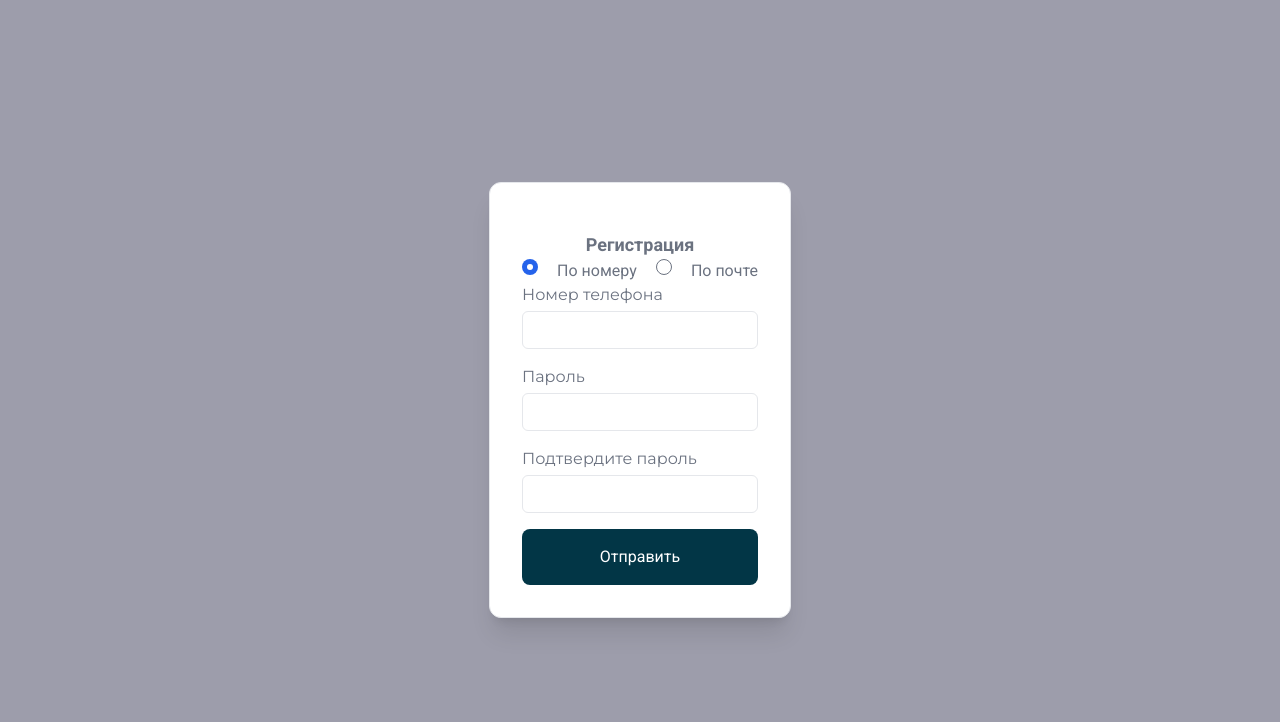
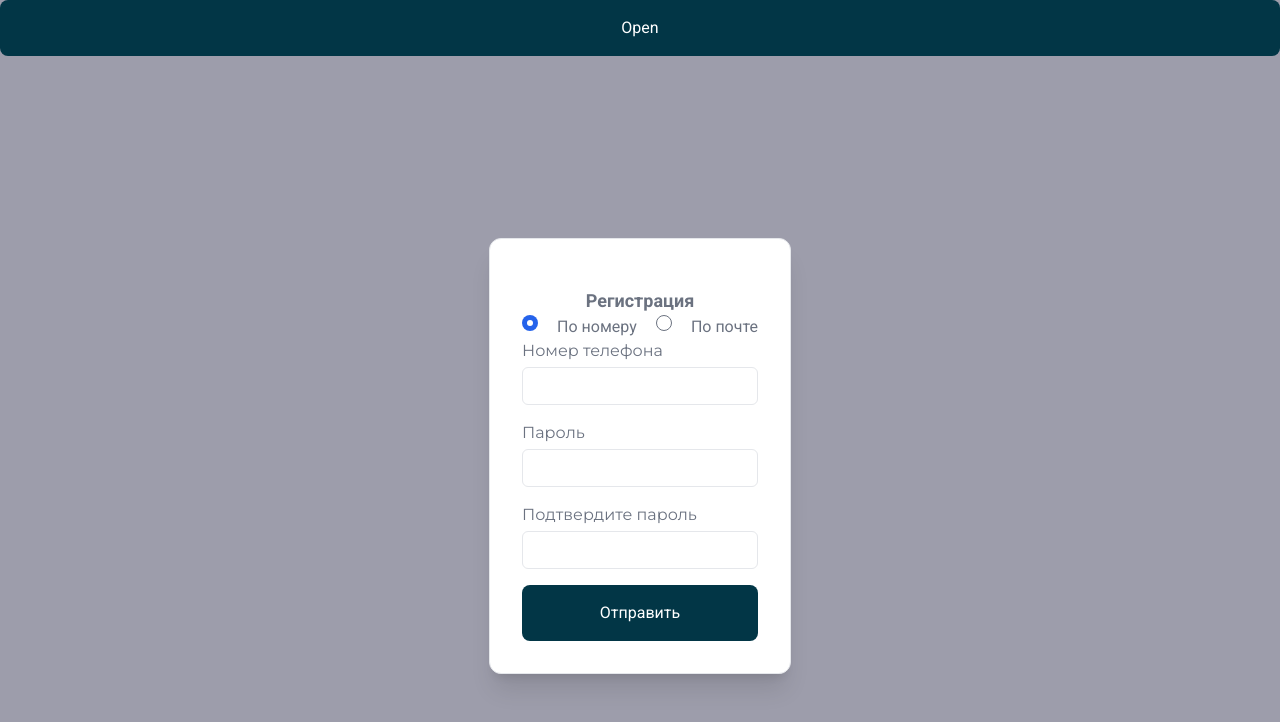
Before and after one commit to AdiletBekmuratov/nomad-water-front, a React (Vite) app: page /register in a window 1280 px wide. Shown: the top 722 px of the page. Built offline with nearby package versions, Linux system fonts and the light colour scheme.

Commit message:
modal (not centered and without animations)

```diff
--- a/package.json
+++ b/package.json
@@ -9,6 +9,7 @@
     "preview": "vite preview"
   },
   "dependencies": {
+    "@radix-ui/react-dialog": "^1.0.2",
     "@tailwindcss/forms": "^0.5.3",
     "formik": "^2.2.9",
     "framer-motion": "^7.6.6",
--- /dev/null
+++ b/src/components/modal/Modal.tsx
@@ -0,0 +1,32 @@
+import { FC, ReactNode } from 'react';
+import * as Dialog from '@radix-ui/react-dialog';
+import { Button } from '../Forms';
+
+type Props = {
+  children: ReactNode;
+  title: string;
+  buttonOpenText: string;
+  buttonCloseTest: string;
+};
+
+export const Modal: FC<Props> = (props) => {
+  return (
+    <Dialog.Root>
+      <Dialog.Trigger asChild>
+        <Button>{props.buttonOpenText}</Button>
+      </Dialog.Trigger>
+      <Dialog.Portal>
+        <Dialog.Overlay className="fixed bg-black opacity-50 inset-0" />
+        <Dialog.Content className="bg-white fixed max-h-96 min-h-min max-w-3xl min-w-min top-1/3 left-1/3 p-2 rounded-xl">
+          <Dialog.Title className="text-center font-montserrat text-lg font-bold">
+            {props.title}
+          </Dialog.Title>
+          <Dialog.Description className="font-montserrat">{props.children}</Dialog.Description>
+          <Dialog.Close>
+            <Button className="w-24">{props.buttonCloseTest}</Button>
+          </Dialog.Close>
+        </Dialog.Content>
+      </Dialog.Portal>
+    </Dialog.Root>
+  );
+};
--- /dev/null
+++ b/src/components/modal/index.ts
@@ -0,0 +1 @@
+export * from './Modal';
--- a/src/pages/RegisterForm.tsx
+++ b/src/pages/RegisterForm.tsx
@@ -1,14 +1,24 @@
+import { Modal } from '@/components/modal';
 import { FC } from 'react';
 import { Card } from '../components/Forms/index';
 import Register from './Register';
 
 const RegisterForm: FC = () => {
   return (
-    <div className="h-screen flex justify-center items-center">
-      <Card>
-        <Register />
-      </Card>
-    </div>
+    <>
+      <Modal title="Test title" buttonOpenText="Open" buttonCloseTest="Close">
+        <p>
+          Lorem, ipsum dolor sit amet consectetur adipisicing elit. Dolores eligendi eos nihil
+          voluptatum cupiditate iusto mollitia, optio fugiat, voluptatem illum consectetur! Non,
+          expedita ipsam harum rem est odio veritatis ratione?
+        </p>
+      </Modal>
+      <div className="h-screen flex justify-center items-center">
+        <Card>
+          <Register />
+        </Card>
+      </div>
+    </>
   );
 };
 
```
Also changed, not shown: 1 other file (tests, documents, lock files or other folders).
